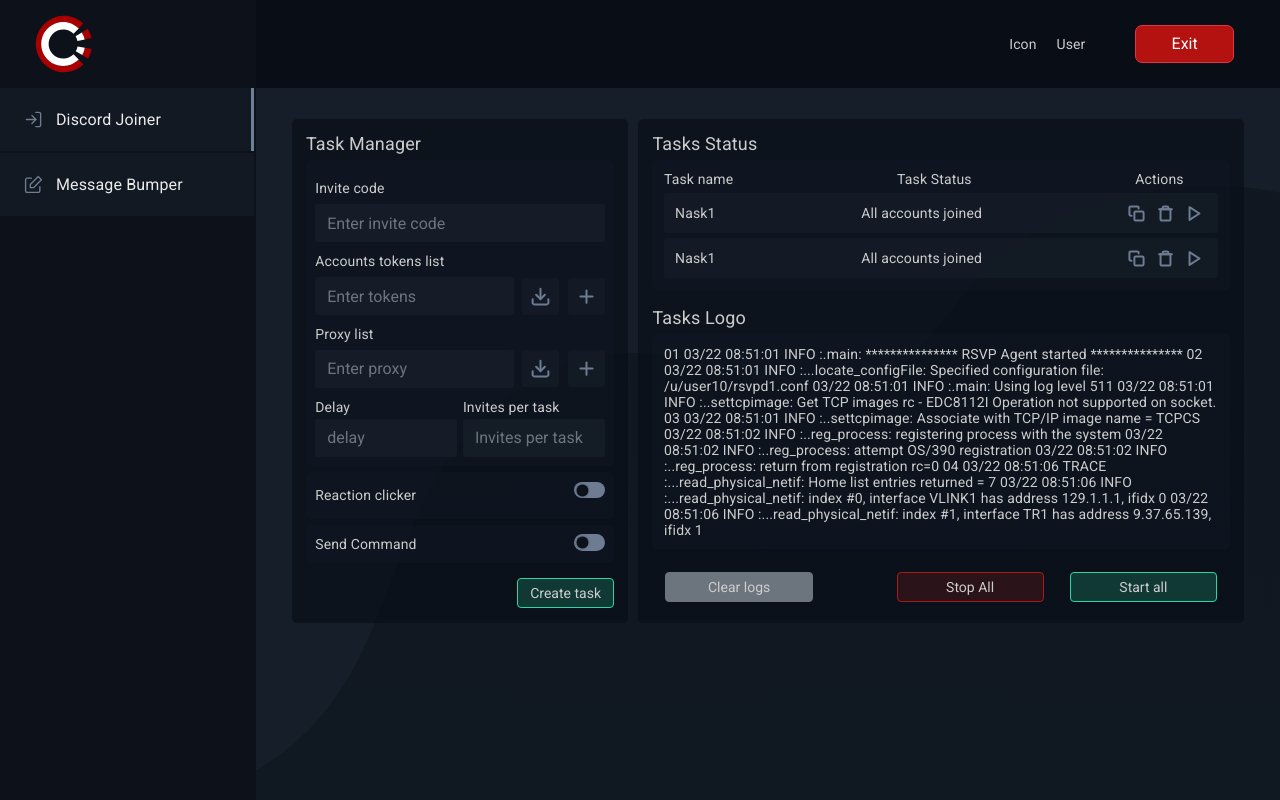
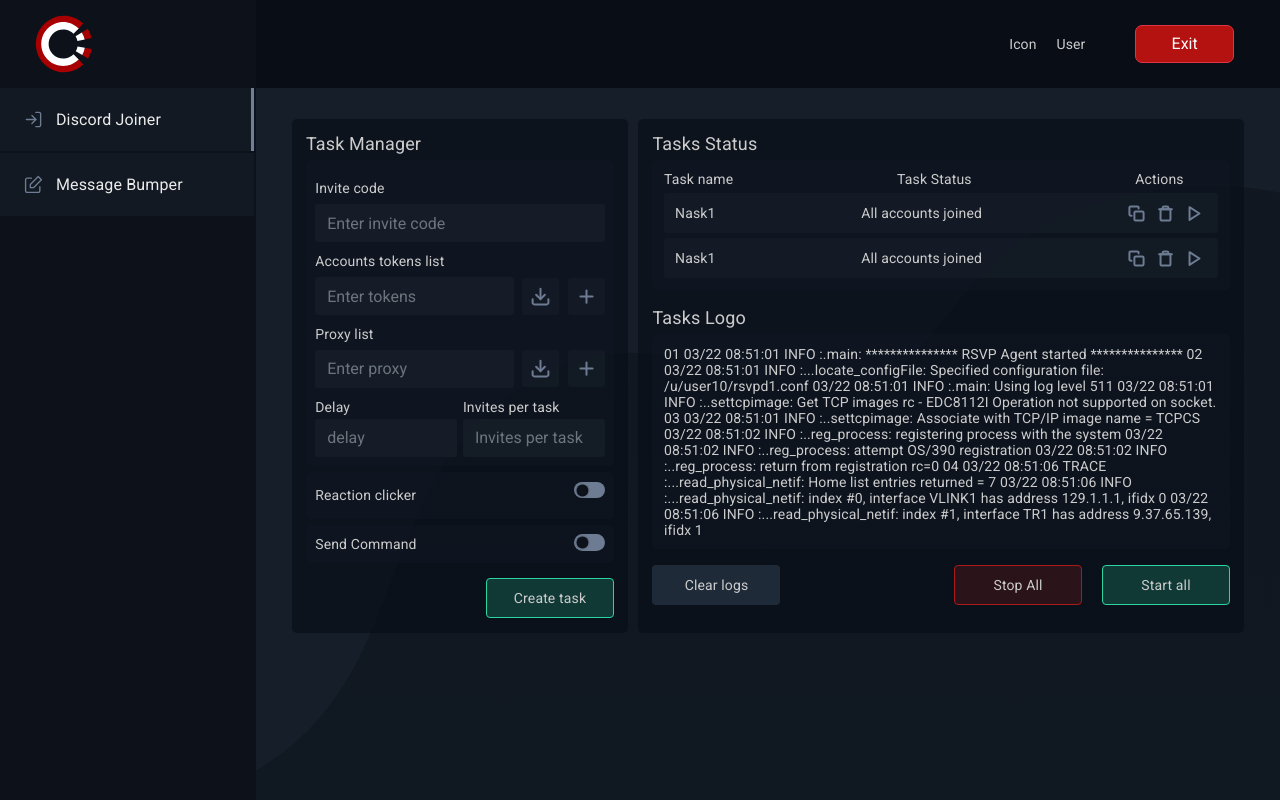
Before and after one commit to BolshanDV/discord_joiner_UI, a Nuxt app: page / in a window 1280 px wide. Built offline with nearby package versions, Linux system fonts and the light colour scheme.

Commit message:
Manager Bumper

```diff
--- a/components/discordJoinerModule/taskLogs.vue
+++ b/components/discordJoinerModule/taskLogs.vue
@@ -22,12 +22,10 @@
       </div>
     </div>
     <div class="row_position first_btn">
-      <div class="btn btn_clear">
-        <b-button variant="secondary">Clear logs</b-button>
-      </div>
+      <div class="row_position btn btn_clear">Clear logs</div>
       <div class="row_position second_btn_element">
-        <div class="btn"><b-button variant="outline-info" class="btn_stop">Stop All</b-button></div>
-        <div class="btn"><b-button variant="outline-info" class="btn_start">Start all</b-button></div>
+        <div class="row_position btn btn_stop ">Stop All</div>
+        <div class="row_position btn btn_start ">Start all</div>
       </div>
     </div>
   </div>
@@ -50,14 +48,15 @@ name: "taskLogs"
 .btn{
   border-radius: 4px;
   color: #CCCCCC;
-  width: 100%;
   font-size: 14px;
   line-height: 16px;
+  width: 10vw;
+  height: 5vh;
+  justify-content: center;
 }
 .btn_start{
   background: rgba(43, 214, 162, 0.2);
   border: 1px solid #2BD6A2;
-
 }
 .btn_stop{
   background: rgba(170, 26, 23, 0.2);
@@ -69,9 +68,10 @@ name: "taskLogs"
   margin-top: 2.75%;
 }
 .second_btn_element{
-  width: 60%;
+  width: 70%;
+  justify-content: flex-end;
 }
 .btn_clear{
-  width: 30%;
+  background: #1F2A39;
 }
 </style>
--- a/components/discordJoinerModule/taskManager/taskManager.vue
+++ b/components/discordJoinerModule/taskManager/taskManager.vue
@@ -85,14 +85,14 @@
       <send-command v-if="selectedTaskManager"/>
     </div>
     <div class="row_position row_position_btn">
-      <b-button
-          variant="outline-info"
-          class="row_position_btn_form"
-          @click="CREATE_TASK({taskName, accountsTokensList})"
+      <div class="row_position row_position_btn_form"
+           @click="CREATE_TASK({taskName, accountsTokensList})"
       >
+
         Create task
-      </b-button>
+      </div>
     </div>
+
 
   </div>
 
@@ -153,11 +153,13 @@ name: "taskManager",
 .row_position_btn_form{
   background: rgba(43, 214, 162, 0.2);
   border: 1px solid #2BD6A2;
-  box-sizing: border-box;
   border-radius: 4px;
-  color: #CCCCCC;
   font-size: 14px;
   line-height: 16px;
+  width: 10vw;
+  height: 5vh;
+  justify-content: center;
+
 }
 .input_element{
   background-color: rgba(22,30,41,0.6);
```
